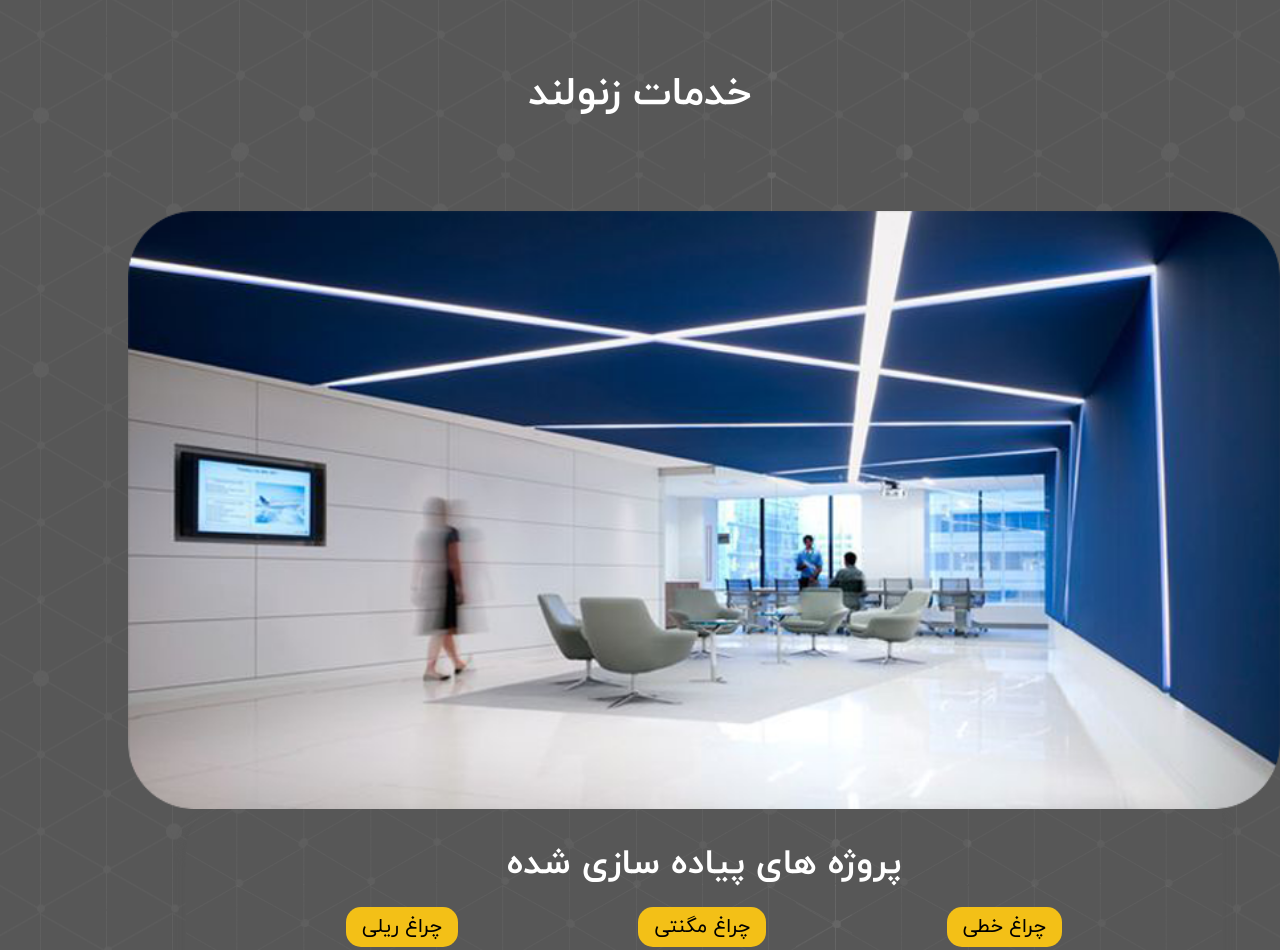
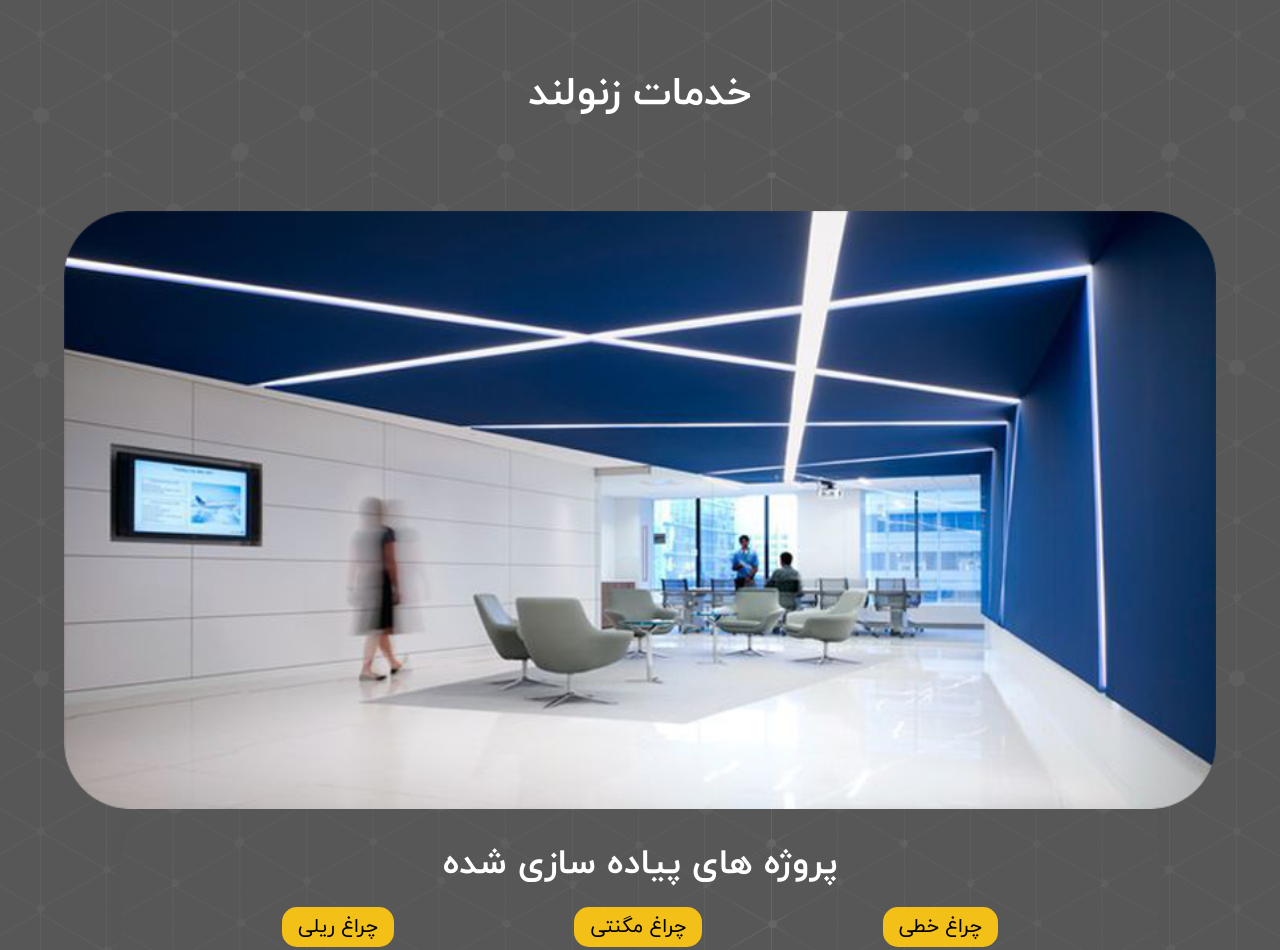
Before and after one commit to Taha-Tamizi/site, a website: page dist/index.html in a window 1280 px wide. Shown: the part 2272-3222 px from the top of the page. Drawn offline with nearby package versions, Linux system fonts and the light colour scheme.

Commit message:
modified width

```diff
--- a/dist/index.html
+++ b/dist/index.html
@@ -448,7 +448,9 @@
             خدمات زنولند
           </h3>
         </div>
-        <div class="flex flex-row lg:flex-wrap items-center gap-4 mx-auto">
+        <div
+          class="flex flex-row lg:flex-wrap items-center gap-4 mx-auto lg:justify-center"
+        >
           <div class="relative flex-shrink-0 w-[50%] lg:w-[90%] hover14">
             <a href="#">
               <figure>
```
